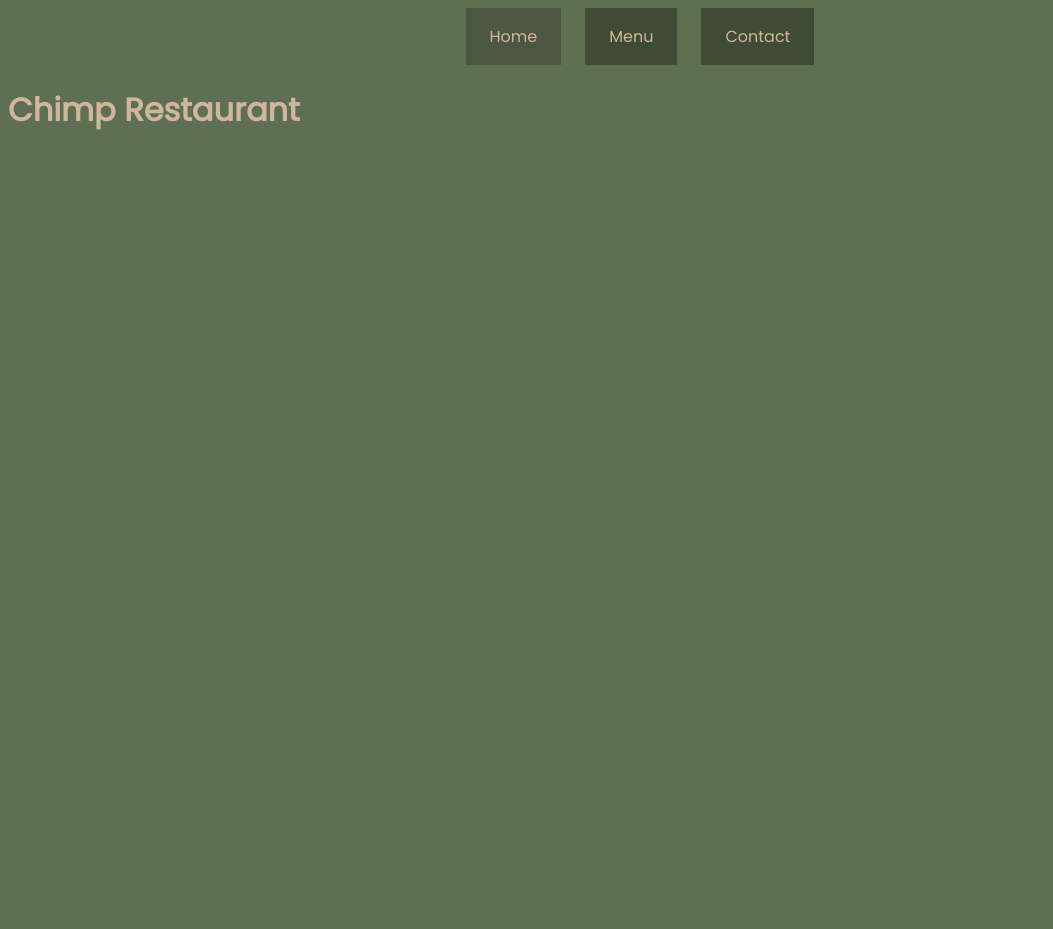
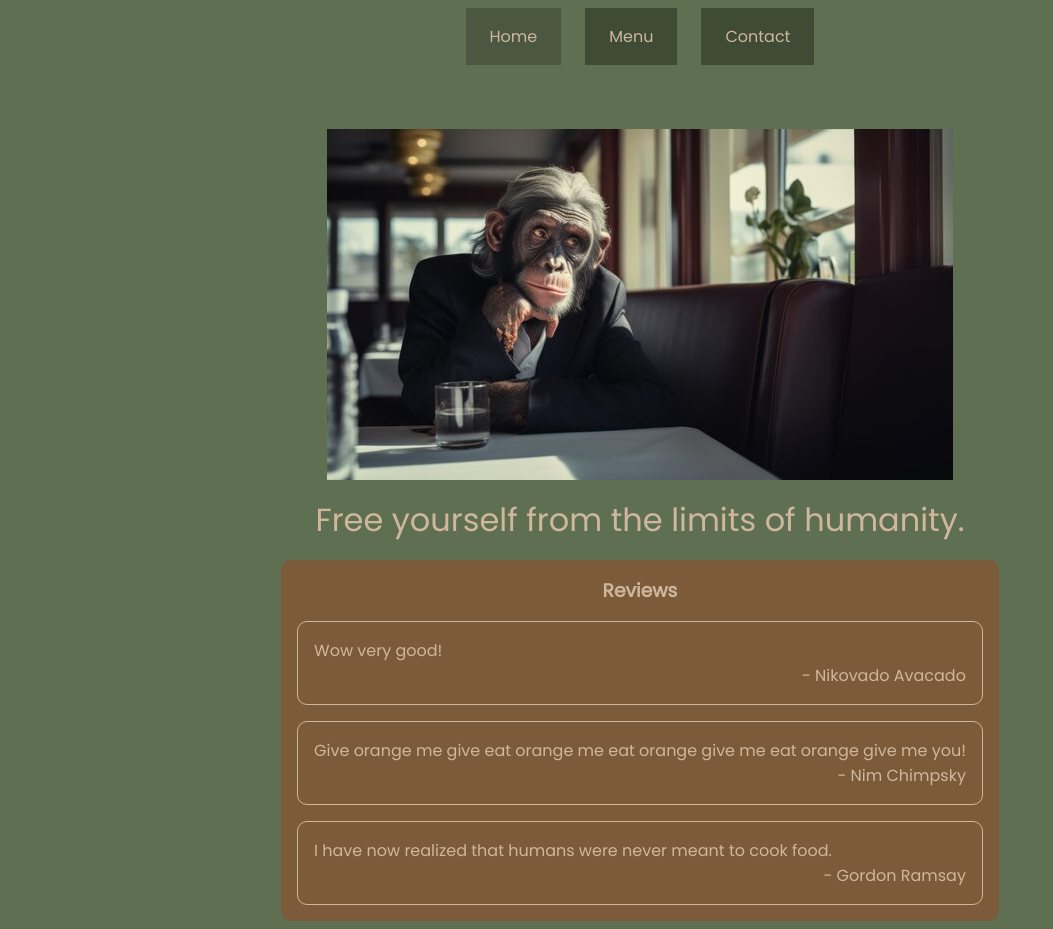
Before and after one commit to BinoManjesh/chimp-restaurant, a website built with webpack: page dist/index.html in a window 1280 px wide. Shown: the whole page, without its empty margins (0-1053 px from the left). Before the commit the page ends 800 px from the top, so only its background shows below. Built offline with nearby package versions, Linux system fonts and the light colour scheme.

Commit message:
Add home tab

```diff
--- a/package.json
+++ b/package.json
@@ -4,7 +4,7 @@
   "description": "",
   "private": true,
   "scripts": {
-    "start": "npx webpack serve --open"
+    "start": "npx webpack serve --open-app-name chromium"
   },
   "keywords": [],
   "author": "Bino Manjesh <binomanjesh@gmail.com>",
--- /dev/null
+++ b/src/home.js
@@ -0,0 +1,26 @@
+import { make, makeText } from "./tree_maker"
+import Image from './images/home-header.jpg'
+
+export default function makeHome() {
+    return [
+        make('div', {class: 'hero'}, [
+            make('img', {src: Image, class: 'hero'}),
+            makeText('p', 'Free yourself from the limits of humanity.')
+        ]),
+        make('div', {class: 'card'}, [
+            makeText('h3', 'Reviews'),
+            make('div', {class: 'review'}, [
+                makeText('p', 'Wow very good!'),
+                makeText('p', '- Nikovado Avacado')
+            ]),
+            make('div', {class: 'review'}, [
+                makeText('p', 'Give orange me give eat orange me eat orange give me eat orange give me you!'),
+                makeText('p', '- Nim Chimpsky')
+            ]),
+            make('div', {class: 'review'}, [
+                makeText('p', 'I have now realized that humans were never meant to cook food.'),
+                makeText('p', '- Gordon Ramsay')
+            ]),
+        ])
+    ];
+}
--- a/src/index.js
+++ b/src/index.js
@@ -1,5 +1,6 @@
 import './style.css'
 import { make, makeText } from './tree_maker'
+import makeHome from './home';
 
 document.body.appendChild(
     make('div', {'id': 'content'}, [
@@ -12,7 +13,8 @@ document.body.appendChild(
     ])
 );
 
-const tabElements = [()=>[makeText('h1', 'Chimp Restaurant')], ()=>[makeText('h1', 'Menu')], ()=>[makeText('h1', 'Contact Us')]];
+const Home = makeHome();
+const tabElements = [Home, [makeText('h1', 'Menu')], [makeText('h1', 'Contact Us')]];
 const tabContent = document.querySelector('#tab-content');
 const tabButtons = document.querySelector('#tab-list').children;
 
@@ -25,7 +27,7 @@ function setTab(number) {
     tabButtons[selectedTab].removeAttribute('class');
     selectedTab = number;
     tabButtons[number].className = 'selected';
-    tabContent.replaceChildren(...tabElements[number]());
+    tabContent.replaceChildren(...tabElements[number]);
 }
 
 for (const i in tabElements) {
--- a/src/style.css
+++ b/src/style.css
@@ -3,6 +3,14 @@
 * {
     color: inherit;
     font-family: Poppins;
+}
+
+h3 {
+    text-align: center;
+}
+
+h3, p {
+    margin: 0;
 }
 
 button {
@@ -21,8 +29,48 @@ div#tab-list {
     display: flex;
     justify-content: center;
     gap: 1.5em;
+    margin-bottom: 4em;
 }
 
 #tab-list > .selected {
     background-color: #4c5742;
 }
+
+div#tab-content, div#tab-content > div {
+    display: flex;
+    flex-direction: column;
+    align-items: center;
+    gap: 1em;
+}
+
+div.hero > p {
+    font-size: xx-large;
+}
+
+img.hero {
+    max-height: 50%;
+}
+
+div.card {
+    background-color: rgb(123, 91, 57);
+    width: fit-content;
+    padding: 1em;
+    border-radius: 10px;
+}
+
+div.card > * {
+    width: 100%;
+}
+
+div.review {
+    border: 1px solid;
+    border-radius: 10px;
+    display: flex;
+    box-sizing: border-box;
+    padding: 1em;
+    flex-direction: column;
+}
+
+div.review > :nth-child(2) {
+    align-self: flex-end;
+}
--- a/webpack.config.js
+++ b/webpack.config.js
@@ -16,6 +16,10 @@ module.exports = {
                 test: /\.css$/i,
                 use: ['style-loader', 'css-loader'],
             },
+            {
+                test: /\.(png|svg|jpg|jpeg|gif)$/i,
+                type: 'asset/resource'
+            }
         ],
     },
 };
```
Also changed, not shown: src/images/home-header.jpg (added).
